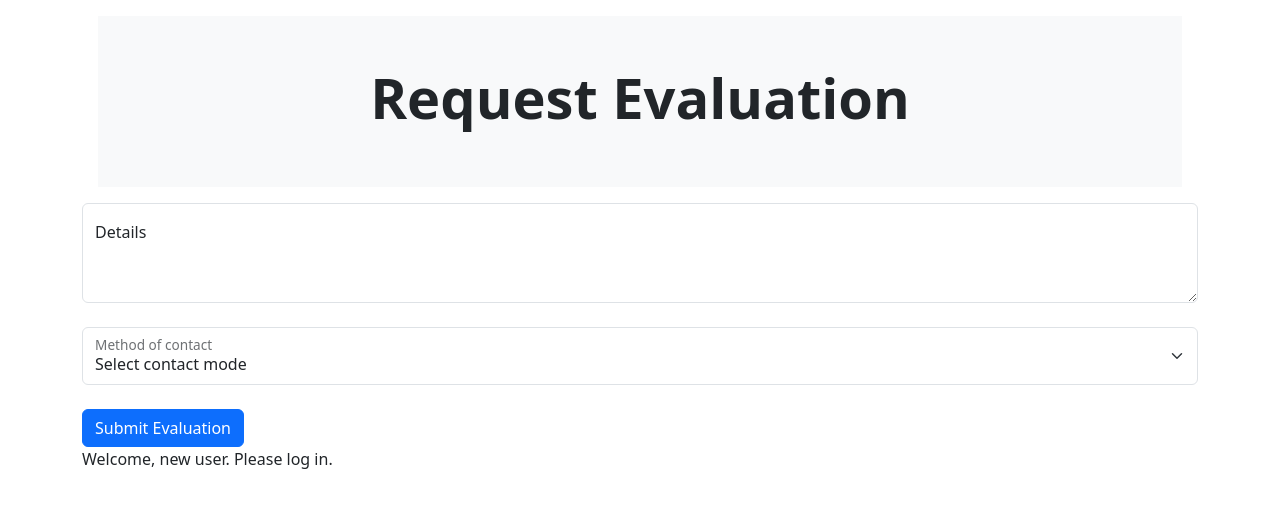
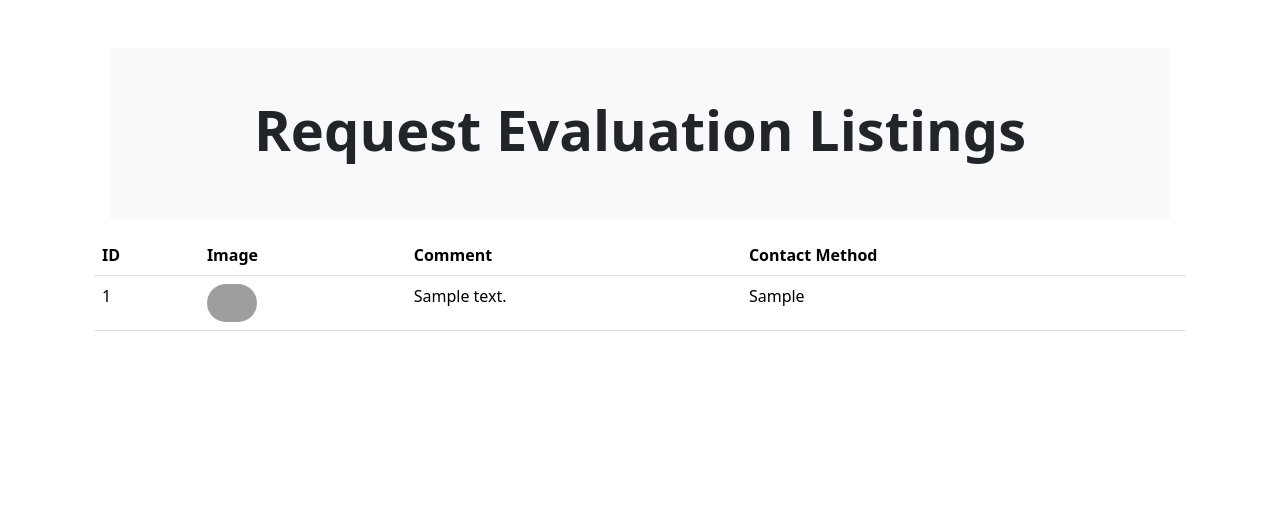
Before and after one commit to CaseDuncan/django-2factor-authentication, a Django app: page /listings/ in a window 1280 px wide. Shown: the top 508 px of the page. Run offline with Django 4.2, Linux system fonts and the light colour scheme; tables that the repository leaves empty hold one stand-in row (values such as "Sample post"); some libraries are stand-ins or nearby versions; grey boxes are pictures that could not be loaded.

Commit message:
with listings page

```diff
--- a/antique/views.py
+++ b/antique/views.py
@@ -67,11 +67,11 @@ def create_evaluation(request):
     if request.method == "POST":
         if form.is_valid():
             Evaluation.objects.create(user_id = user.id , comment = form.cleaned_data.get('comment') , contact_method = form.cleaned_data.get('contact_method'))
-            return HttpResponse("form submited thanks")
+            return redirect("/listings")
     else:
         form = EvaluationRequestForm()
         return render(request, "evaluation/request_evaluation.html", {"form": form})
 
 def evaluation_listings(request):
-
-    return render(request)
+    listings = Evaluation.objects.all()
+    return render(request , 'evaluation/evaluation_listing.html' ,{'listings' : listings})
--- a/lovejoyAntique/urls.py
+++ b/lovejoyAntique/urls.py
@@ -1,6 +1,6 @@
 from django.contrib import admin
 from django.urls import path
-from antique.views import auth_view, create_evaluation, evaluation, verification_view, register
+from antique.views import auth_view, create_evaluation, evaluation, evaluation_listings, verification_view, register
 
 urlpatterns = [
     path('admin/', admin.site.urls),
@@ -9,5 +9,5 @@ urlpatterns = [
     path('register/', register, name='register'),
     path('evaluation/' , evaluation , name='evaluation'),
     path('create_evaluation/' , create_evaluation , name='create_evaluation'),
-    path('listings/' , create_evaluation , name='listings')
+    path('listings/' , evaluation_listings , name='listings')
 ]
--- a/templates/evaluation/evaluation_listing.html
+++ b/templates/evaluation/evaluation_listing.html
@@ -2,5 +2,30 @@
 
 {% block content%}
 
-    <h1>Listing Page</h1>
+<div class="container mt-5">
+    <div class="bg-light p-5 rounded-lg m-3">
+        <h1 class="display-4 font-bold text-center fw-bold">Request Evaluation Listings</h1>
+    </div>
+    <table class="table">
+      <thead>
+        <tr>
+          <th scope="col">ID</th>
+          <th scope="col">Image</th>
+          <th scope="col">Comment</th>
+          <th scope="col">Contact Method</th>
+        </tr>
+      </thead>
+      <tbody>
+        {% for listing in listings %}
+        <tr>
+          <td>{{listing.id}}</td>
+          <td><img src="https://www.shareicon.net/data/512x512/2015/09/18/103160_man_512x512.png"
+            alt="Image 1" class="img-fluid " style="width:50px; border-radius:25px" ></td>
+          <td>{{listing.comment}}</td>
+          <td>{{listing.contact_method}}</td>
+        </tr>
+        {% endfor %}
+      </tbody>
+    </table>
+  </div>
 {% endblock content%}
--- a/templates/evaluation/request_evaluation.html
+++ b/templates/evaluation/request_evaluation.html
@@ -5,7 +5,7 @@
 <div>
 <div class="bg-light p-5 rounded-lg m-3">
     <h1 class="display-4 font-bold text-center fw-bold">Request Evaluation</h1>
-  </div>
+</div>
 
   <form action="/create_evaluation/" method="POST">
     {% csrf_token %}
```
Also changed, not shown: 1 other file.
